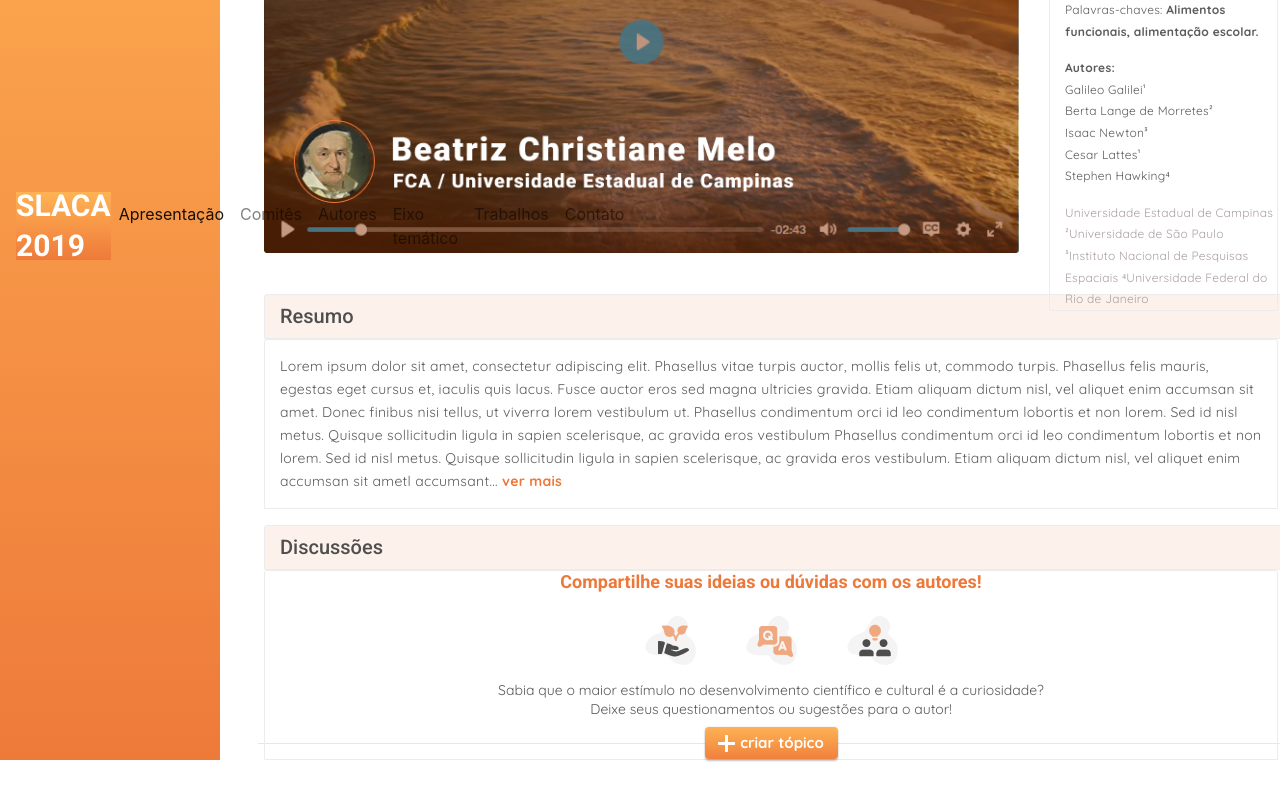
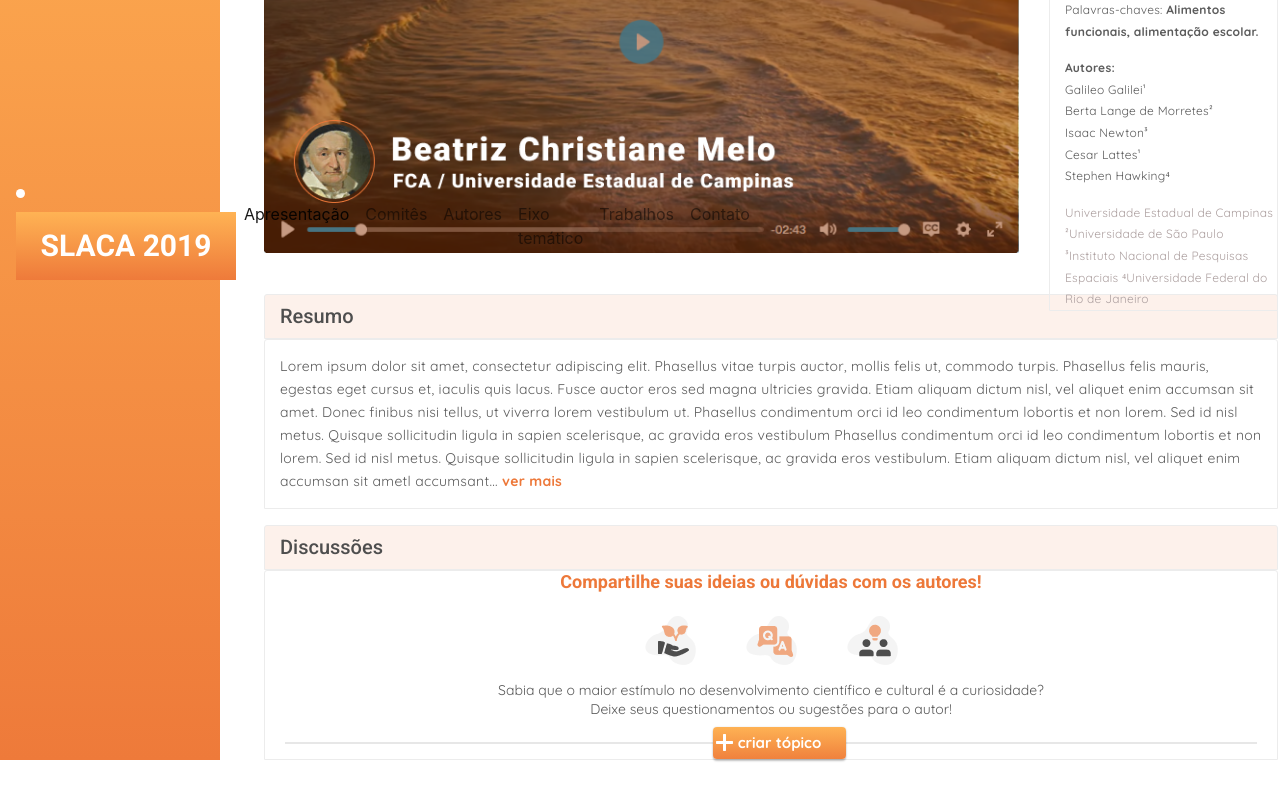
Before and after one commit to MatheusAFD/article-slaca, a React (Vite) app: page / in a window 1280 px wide. Shown: the part 308-1108 px from the top of the page. Built offline with nearby package versions, Linux system fonts and the light colour scheme.

Commit message:
responsive mobile fixed

```diff
--- a/src/assets/css/global.css
+++ b/src/assets/css/global.css
@@ -46,3 +46,12 @@
   border: 1px solid #ececec;
   border-radius: 3px 3px 0px 0px;
 }
+
+@keyframes go-back {
+  0% {
+    opacity: 0;
+  }
+  100% {
+    opacity: 1;
+  }
+}
--- a/src/assets/css/main-content/content.css
+++ b/src/assets/css/main-content/content.css
@@ -10,7 +10,7 @@
 .mt-4 {
   margin-top: 40px;
 }
-.ml-2 {
+.mll-2 {
   padding-left: 20px;
 }
 
--- a/src/assets/css/main-content/discussao.css
+++ b/src/assets/css/main-content/discussao.css
@@ -1,3 +1,7 @@
+.section {
+  width: clamp(380px, 100%, 1058px);
+  position: relative;
+}
 .discussao {
   display: flex;
   flex-direction: column;
@@ -20,21 +24,46 @@
   font-style: normal;
   font-weight: 700;
   font-size: 15px;
-  cursor: pointer;
   display: flex;
   justify-content: center;
   align-items: center;
   gap: 5px;
   position: relative;
 }
+
 hr {
   position: absolute;
-  width: 1027px;
+  width: clamp(280px, 100%, 970px);
+  background-color: #000;
+  z-index: -1;
+  bottom: 0;
+  border: 1px solid #e7e7e7;
+}
+.criar-topico {
+  display: grid;
+  grid-template-columns: auto 1fr;
+  position: relative;
+  justify-content: right;
+  align-items: center;
+}
+.criar-topico input {
+  z-index: 1;
+}
+.criar-topico img {
+  position: relative;
+  z-index: 2;
+  top: 3px;
+  left: 20px;
+  right: -20px;
+}
+/* hr {
+  position: absolute;
+  width: calc(1057px - 60px);
   background-color: #e7e7e7;
   z-index: -1;
   height: 1px;
   border-style: none;
-}
+} */
 .enviar-duvida {
   padding-bottom: 200px;
 }
@@ -44,7 +73,7 @@ hr {
 }
 
 .enviar-duvida input {
-  width: 1020px;
+  width: clamp(100px, 100%, 205px);
   height: 39px;
 }
 .enviar-duvida textarea {
@@ -64,16 +93,15 @@ input:focus {
   justify-content: space-between;
   position: relative;
   z-index: 99;
-  width: 1025px;
+  width: clamp(90%, 100%, 970px);
   height: 31px;
   background-color: #eaf1f2;
   margin-top: -36.5px;
-  border-top: 1px solid #cccccc;
   border: 1px solid #cccccc;
-  border-left: none;
   border-radius: 4px;
 }
 .topico-formatacao .icons {
+  width: clamp(100px, 100%, 100%);
   padding-left: 30px;
   display: flex;
   gap: 25px;
@@ -83,6 +111,7 @@ input:focus {
 #input02 {
   border: 1px solid #cccccc;
   border-radius: 3px;
+  width: clamp(90%, 100%, 970px);
 }
 
 input[type="text"]::placeholder {
@@ -99,7 +128,7 @@ input[type="submit"]:focus {
   box-shadow: 0 0 0 0;
   border: none;
   outline: 0;
-  max-width: 205px;
+  width: clamp(100px, 100%, 150px);
   max-height: 31px;
   background: linear-gradient(180deg, #feb154 0%, #f1833e 100%);
   border-radius: 0px 0px 4px 0px;
--- a/src/assets/css/main-content/resumo.css
+++ b/src/assets/css/main-content/resumo.css
@@ -1,23 +1,19 @@
 body {
   padding-bottom: 1000px;
 }
-@media (max-width: 900px) {
-  .resumo {
-    width: 50%;
-  }
-  .resumo .h3titulo {
-    width: calc(100% - 4%);
-  }
+.anime {
+  animation: go-back 0.5s;
 }
+
 .h3titulo {
   display: flex;
-  width: calc(1058px - 15px);
+  width: clamp(100%, 100%, 1058px);
   align-items: center;
   height: 45px;
   background: #fdf1eb;
   border-bottom: 1px solid #ececec;
   border-radius: 3px 3px 0px 0px;
-  padding-left: 15px;
+
   padding-left: 15px;
   font-family: "Roboto";
   font-weight: 500;
--- a/src/assets/css/resets.css
+++ b/src/assets/css/resets.css
@@ -13,21 +13,24 @@ p {
 
 a {
   text-decoration: none;
-
   font-weight: inherit;
   color: inherit;
 }
-a:active {
+a:hover {
   color: inherit;
   text-decoration: none;
+  filter: brightness(105%);
 }
-button {
+button,
+input[type="submit"] {
   border: none;
   cursor: pointer;
 }
 button:hover {
-  filter: contrast(200%);
+  filter: brightness(120%);
   color: #fff;
+  z-index: -2;
+  cursor: pointer;
 }
 img {
   max-width: 100%;
--- a/src/assets/css/sidebar/sidebar.css
+++ b/src/assets/css/sidebar/sidebar.css
@@ -10,7 +10,7 @@
     display: none;
   }
 }
-.titulo {
+.titulo a {
   display: flex;
   flex-direction: column;
   text-transform: uppercase;
--- a/src/components/Discussao.jsx
+++ b/src/components/Discussao.jsx
@@ -17,11 +17,11 @@ export function Discussao() {
   }
 
   return (
-    <section className="main-container mt-3 ">
+    <section className="main-container mt-3 section">
       <h3 className="h3titulo sombra ">Discussões</h3>
 
       {isCreateTopic && <Topico />}
-      <div className="discussao sombra">
+      <div className="discussao sombra ">
         {!isCreateTopic && (
           <>
             <h4 className="title-discussao">
@@ -37,16 +37,18 @@ export function Discussao() {
               cultural é a curiosidade? <br /> Deixe seus questionamentos ou
               sugestões para o autor!
             </p>
-            <div>
-              <button
+            <div className="criar-topico">
+              <img src={criar} alt="" />
+              <input
                 onClick={handleToggleShow}
                 className="mt-2 discussao-button-criar"
+                type="submit"
+                value="criar tópico"
               >
-                <img src={criar} alt="" />
-                <hr />
-                criar tópico
-              </button>
+                {/* <p>a</p> */}
+              </input>
             </div>
+            <hr />
           </>
         )}{" "}
       </div>
--- a/src/components/FeedbackTopico.jsx
+++ b/src/components/FeedbackTopico.jsx
@@ -1,18 +1,22 @@
-import { useState } from "react";
+import React, { useState } from "react";
 import { Topico } from "./Topico";
 
 export function Feedback() {
   const [isReturnTopico, setIsReturnTopico] = useState(false);
   function returnTopico() {
     setIsReturnTopico(!isReturnTopico);
+    console.log("trocou");
   }
 
   return (
     <>
-      {isReturnTopico && <Topico />}
-      <div className="feedback-topico sombra">
-        {!isReturnTopico && (
-          <>
+      {isReturnTopico ? (
+        <React.Fragment>
+          <Topico />
+        </React.Fragment>
+      ) : (
+        <React.Fragment>
+          <div className="feedback-topico sombra anime">
             <h4 className="title-discussao mt-2">
               Seu tópico foi enviado com sucesso! :D
             </h4>
@@ -23,15 +27,15 @@ export function Feedback() {
             <a href="" className="mt-3 text-discussao orange">
               Descubra outros trabalhos!
             </a>
-            <button
+            <input
               onClick={returnTopico}
               className="mt-4 feedback-button-topico feedback-button"
-            >
-              criar novo tópico
-            </button>
-          </>
-        )}
-      </div>
+              type="submit"
+              value="criar novo tópico"
+            />
+          </div>
+        </React.Fragment>
+      )}
     </>
   );
 }
--- a/src/components/Resumo.jsx
+++ b/src/components/Resumo.jsx
@@ -29,31 +29,33 @@ export function Resumo() {
         )}
         {isShow && (
           <>
+            <div className="anime">
               <br />
               <br />
               pulvinar, pharetra libero non, ornare enim. Etiam in laoreet odio.
               Nam eget tristique elit, at fermentum tellus. Mauris scelerisque
-            ligula id eleifend feugiat. Donec eleifend vehicula sem nec dapibus.
-            Integer scelerisque neque dui, in lacinia erat molestie eu.
-            Phasellus maximus dui eget lacus porta tempor. Ut ex nibh, dignissim
-            quis purus semper, efficitur facilisis turpis. Praesent blandit
-            elementum ultricies.
+              ligula id eleifend feugiat. Donec eleifend vehicula sem nec
+              dapibus. Integer scelerisque neque dui, in lacinia erat molestie
+              eu. Phasellus maximus dui eget lacus porta tempor. Ut ex nibh,
+              dignissim quis purus semper, efficitur facilisis turpis. Praesent
+              blandit elementum ultricies.
               <br />
               <br />
               Aliquam sit amet enim sit amet nulla pulvinar lobortis consectetur
               non odio. Phasellus at lacus hendrerit, vulputate nisi sit amet,
               viverra mauris. Etiam eu scelerisque orci. Quisque sagittis, mi
-            vitae pharetra iaculis, orci elit eleifend massa, eu posuere mauris
-            odio id odio. Morbi eu libero luctus, consectetur lorem vel,
-            interdum sapien. Aenean in porta arcu. Maecenas eu maximus massa.
-            Praesent velit dolor, dignissim sed quam ac, efficitur porta justo.
-            Pellentesque porta pharetra felis ut hendrerit. Nulla facilisi.
-            Aliquam erat volutpat. Nunc sit amet faucibus quam. Maecenas dapibus
-            luctus dolor at viverra. Duis nec fringilla libero. Duis risus nibh,
-            viverra ac orci nec, iaculis dictum sem. Aliquam at malesuada arcu.
-            Aliquam erat volutpat. Donec varius ipsum purus, ut vehicula purus
-            placerat vitae. Lorem ipsum dolor sit amet, consectetur adipiscing
-            elit.
+              vitae pharetra iaculis, orci elit eleifend massa, eu posuere
+              mauris odio id odio. Morbi eu libero luctus, consectetur lorem
+              vel, interdum sapien. Aenean in porta arcu. Maecenas eu maximus
+              massa. Praesent velit dolor, dignissim sed quam ac, efficitur
+              porta justo. Pellentesque porta pharetra felis ut hendrerit. Nulla
+              facilisi. Aliquam erat volutpat. Nunc sit amet faucibus quam.
+              Maecenas dapibus luctus dolor at viverra. Duis nec fringilla
+              libero. Duis risus nibh, viverra ac orci nec, iaculis dictum sem.
+              Aliquam at malesuada arcu. Aliquam erat volutpat. Donec varius
+              ipsum purus, ut vehicula purus placerat vitae. Lorem ipsum dolor
+              sit amet, consectetur adipiscing elit.
+            </div>
           </>
         )}
       </span>
--- a/src/components/Topico.jsx
+++ b/src/components/Topico.jsx
@@ -1,4 +1,4 @@
-import { useState } from "react";
+import React, { useState } from "react";
 import { Feedback } from "./FeedbackTopico";
 
 import italico from "../assets/icons/negrito.png";
@@ -13,10 +13,13 @@ export function Topico() {
 
   return (
     <>
-      {isShowFeedback && <Feedback />}
-      <div className="enviar-duvida sombra ml-2">
-        {!isShowFeedback && (
-          <>
+      {isShowFeedback ? (
+        <React.Fragment>
+          <Feedback />
+        </React.Fragment>
+      ) : (
+        <React.Fragment>
+          <div className="enviar-duvida sombra mll-2 anime ">
             <p className="topico-duvida mt-2">
               Tem uma dúvida ou sugestão? Compartilhe seu feedback com os
               autores!
@@ -51,9 +54,16 @@ export function Topico() {
                 </div>
               }
             </div>
-          </>
+          </div>
+        </React.Fragment>
+      )}
+
+      {/* {isShowFeedback && <Feedback />}
+      <div className="enviar-duvida sombra mll-2">
+        {!isShowFeedback && (
+
         )}
-      </div>
+      </div> */}
     </>
   );
 }
```
Lines whose indentation alone changed are shown as unchanged.
